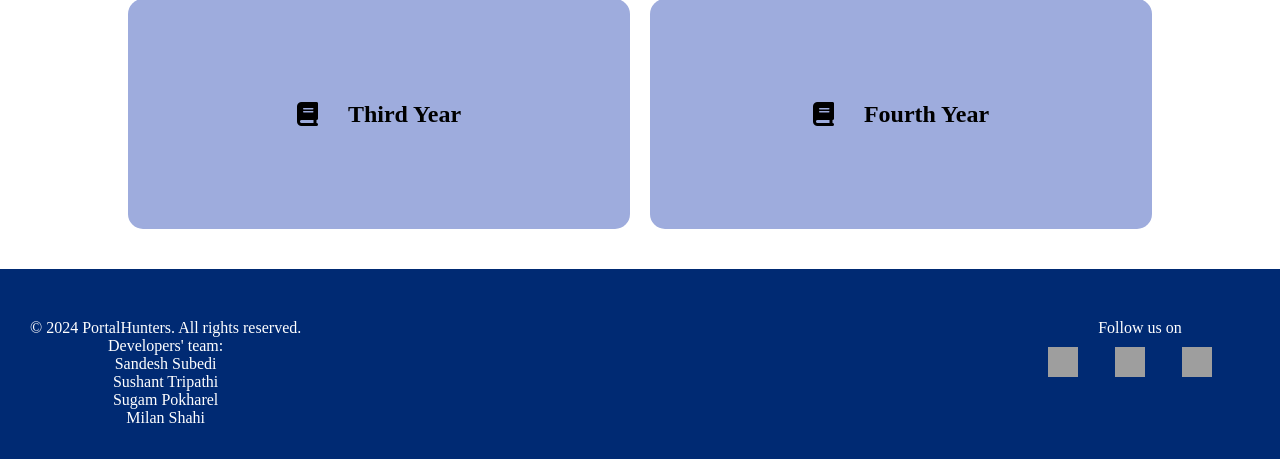
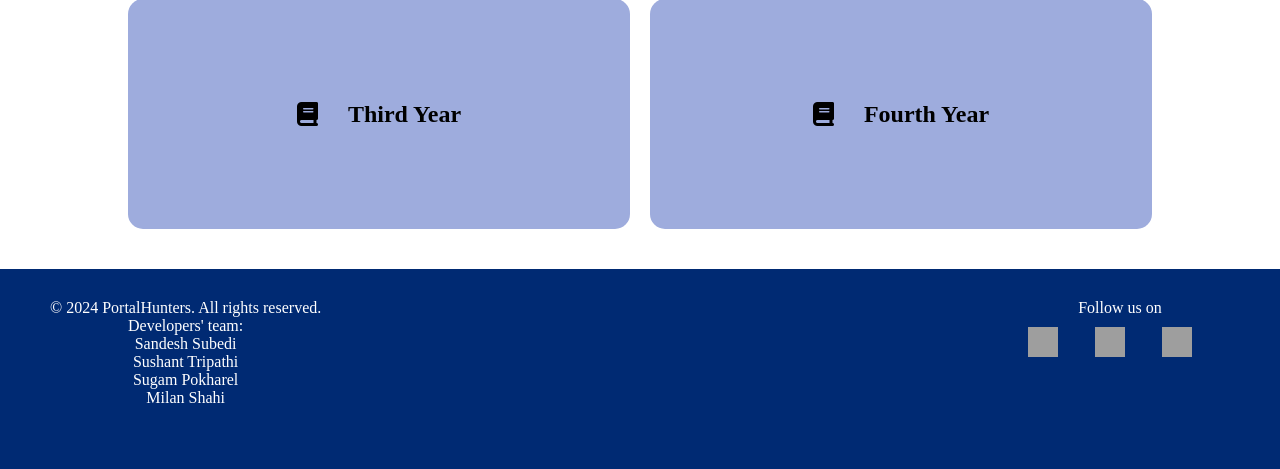
Before and after one commit to milanshahi57/studen_portal, a Django app: page / in a window 1280 px wide. Shown: the part 1153-1622 px from the top of the page. Run offline with Django 5.2, Linux system fonts and the light colour scheme; grey boxes are pictures that could not be loaded.

Commit message:
dropdown and footer extraline removed

```diff
--- a/student_app/static/css/navbar.css
+++ b/student_app/static/css/navbar.css
@@ -126,13 +126,14 @@ text-decoration: none;
   /* footer code */
 
 .footer{
-  height: 150px;
+  height: 200px;
   width: 100vw;
   background-color:#002a73;
   display: flex;
   justify-content: space-between;
   color:white;
   margin-top: 40px;
+  padding: 20px;
 
 }
 
--- a/student_app/templates/base.html
+++ b/student_app/templates/base.html
@@ -88,8 +88,6 @@
         {% endblock content %}
     </main>
      <!-- Footer starts here -->
- <footer class="footer">
-     <!-- Footer -->
      <footer>
         <div class="footer">
             <div class="footer-content"> <p>&copy; 2024 PortalHunters. All rights reserved.</p>
@@ -109,9 +107,10 @@
             </div>
         </div>
     </footer>
+    <!-- Footer ends here -->
 
     <!-- JavaScript for Auto-Dismiss Alerts -->
-    <script>
+     <script>
         setTimeout(function() {
             let alerts = document.querySelectorAll(".alert");
             alerts.forEach(alert => {
@@ -121,6 +120,6 @@
         }, 3000);
     </script>
 
-<!-- Footer ends here -->
+
 </body>
 </html>
```
Also changed, not shown: db.sqlite3.
